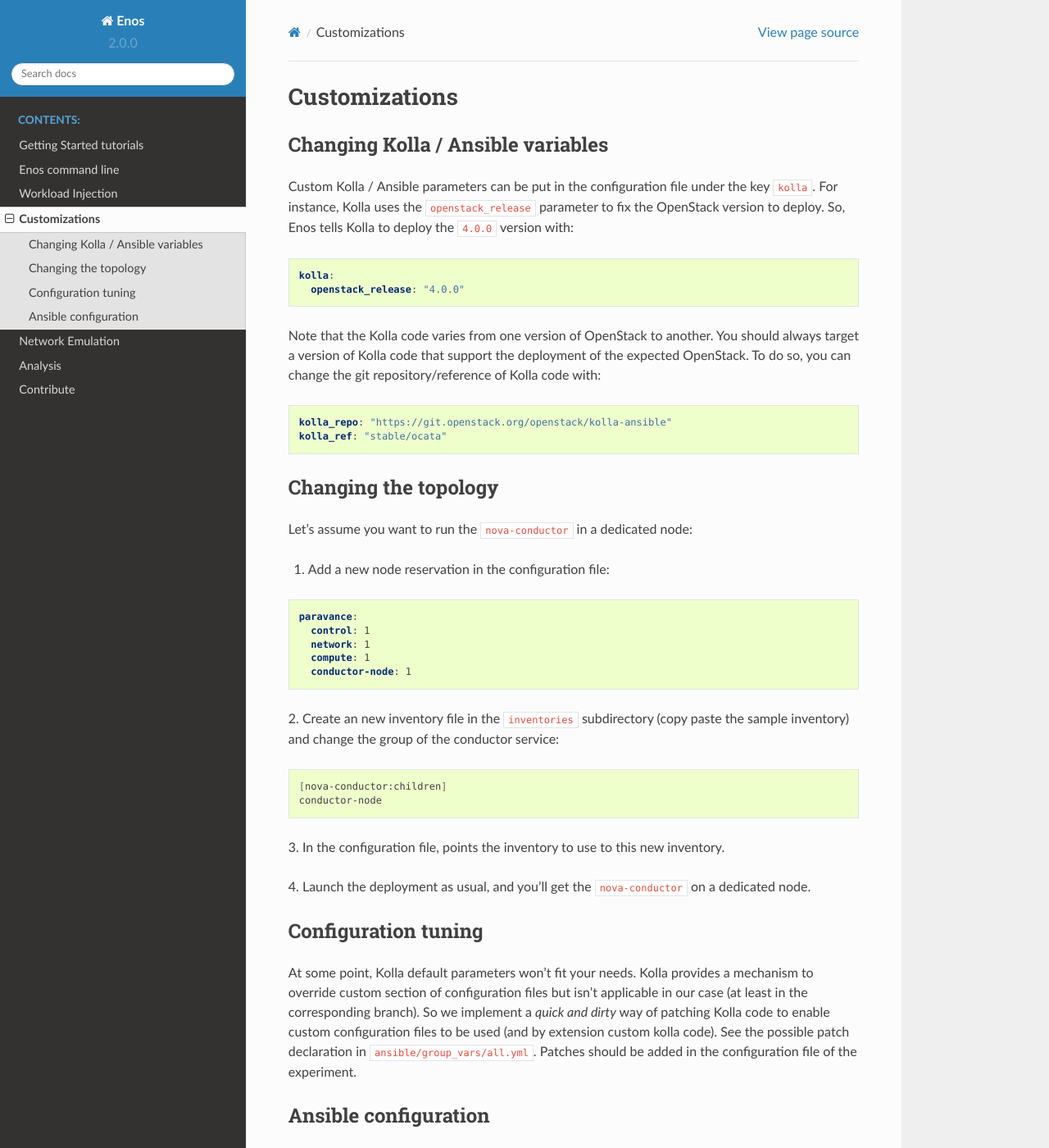
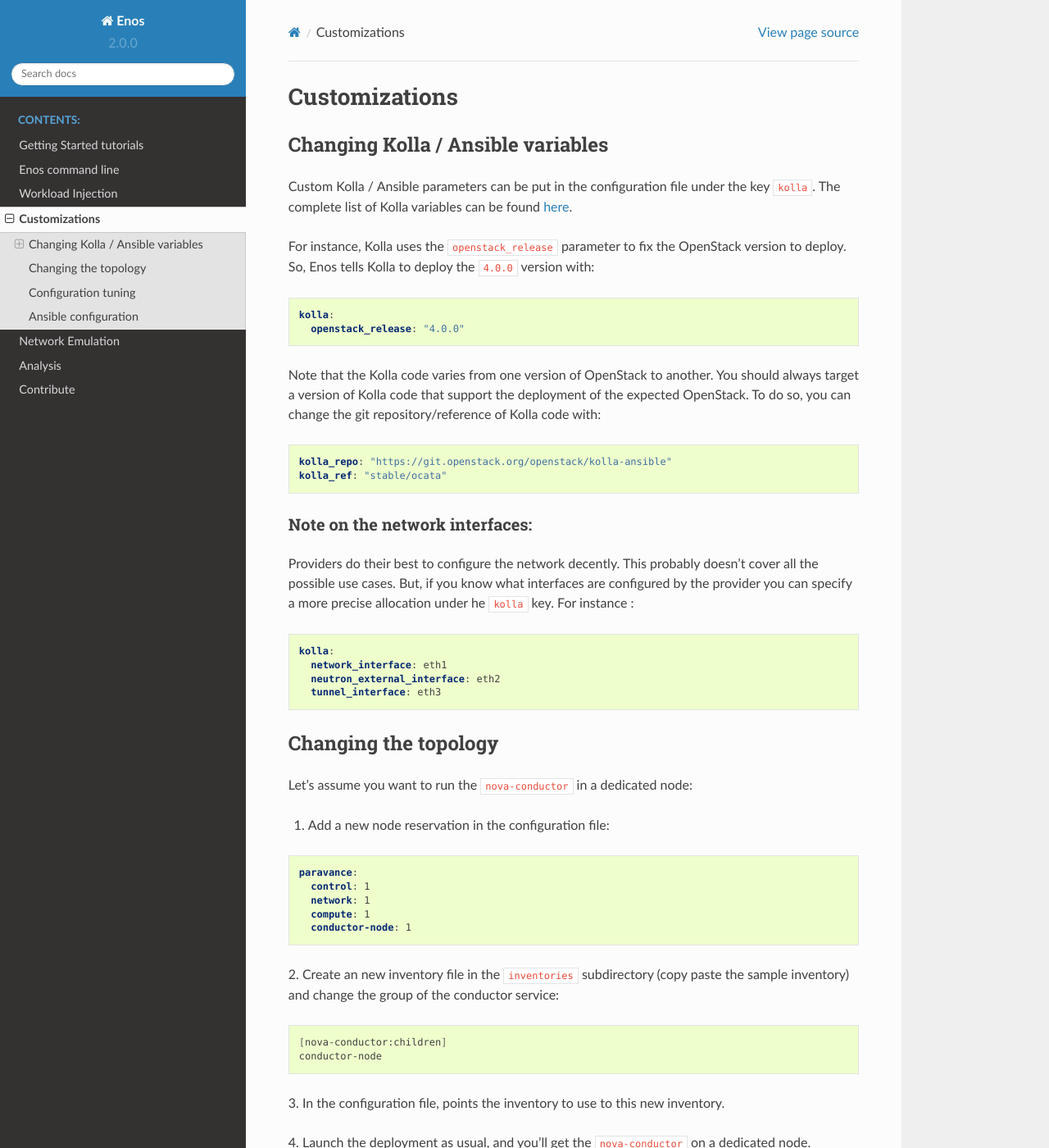
Before and after one commit to BeyondTheClouds/enos, a Sphinx documentation site: the page built from docs/customization/index.rst, in a window 1280 px wide and 1400 px high. Shown: the whole window at 82% size. Built offline with Sphinx 7.4.7 and the Read the Docs theme 2.0.0, drawn with Linux system fonts in a browser that asks for light colours; some of the changed text lies outside the part shown.

Commit message:
Allow a user to force kolla variables in conf
Before, we overloaded the kolla config by the generated kolla vars by Enos.
Now we do the opposite allowing user defined variables to take precedence
on those set by the framework.
As a side effect users can specify manually the network mapping they
want.

For #16

```diff
--- a/docs/customization/index.rst
+++ b/docs/customization/index.rst
@@ -5,10 +5,13 @@
 Changing Kolla / Ansible variables
 -----------------------------------
 
-Custom Kolla / Ansible parameters can be put in the configuration file
-under the key ``kolla``. For instance, Kolla uses the
-``openstack_release`` parameter to fix the OpenStack version to deploy.
-So, Enos tells Kolla to deploy the ``4.0.0`` version with:
+Custom Kolla / Ansible parameters can be put in the configuration file under
+the key ``kolla``. The complete list of Kolla variables can be found `here
+<https://github.com/openstack/kolla-ansible/blob/master/ansible/group_vars/all.yml>`_.
+
+For instance, Kolla uses the ``openstack_release`` parameter to fix the
+OpenStack version to deploy.  So, Enos tells Kolla to deploy the ``4.0.0``
+version with:
 
 .. code-block:: yaml
 
@@ -24,6 +27,21 @@
 
     kolla_repo: "https://git.openstack.org/openstack/kolla-ansible"
     kolla_ref: "stable/ocata"
+
+Note on the network interfaces:
+~~~~~~~~~~~~~~~~~~~~~~~~~~~~~~~
+
+Providers do their best to configure the network decently. This probably doesn't
+cover all the possible use cases. But, if you know what interfaces are configured by
+the provider you can specify a more precise allocation under he ``kolla`` key.
+For instance :
+
+.. code-block:: yaml
+
+    kolla:
+      network_interface: eth1
+      neutron_external_interface: eth2
+      tunnel_interface: eth3
 
 Changing the topology
 ---------------------
```
Also changed, not shown: other parts of docs/customization/index.rst (+2 -2 lines), 1 other file.
